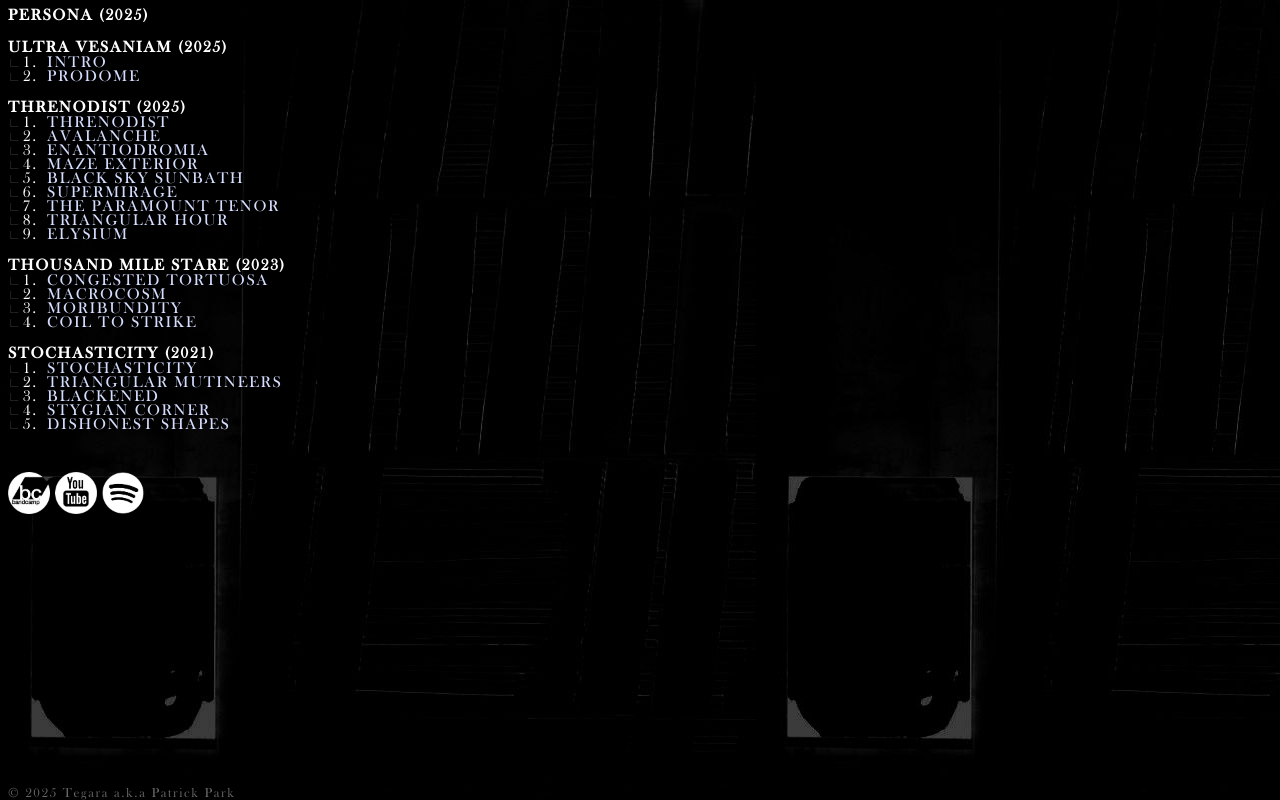
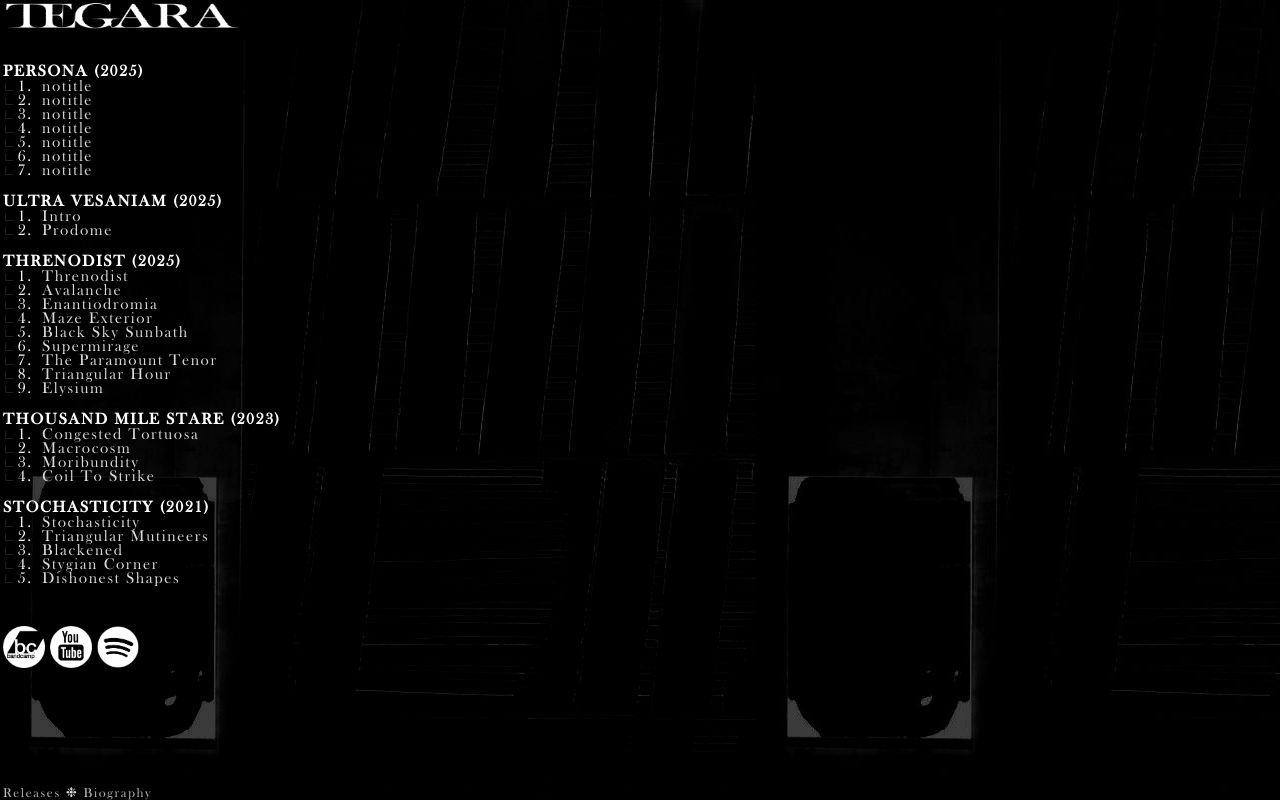
Before and after one commit to Vrezerino/Tegara, a React (Create React App) app: page / in a window 1280 px wide. Built offline with nearby package versions, Linux system fonts and the light colour scheme.

Commit message:
Edit, Add (components, pages): Write bio; Remove body margin; Edit styles; Add header with logo; Add undefined new release songs

```diff
--- a/src/App.css
+++ b/src/App.css
@@ -1,7 +1,7 @@
 @keyframes emerge {
   from {
     opacity: 0;
-    margin-top: -1%;
+    margin-top: -0.4%;
   }
 
   to {
@@ -25,14 +25,23 @@ html {
   color: white;
 }
 
-.releaseTitle {
+body {
+  animation: 1.2s emerge;
+  margin: 3px;
+}
+
+.page {
+  margin-top: 4em;
+}
+
+h2, .releaseTitle {
   text-transform: uppercase;
   font-size: medium;
 }
 
 a {
-  color: rgb(213, 221, 255);
-  text-decoration: rgb(213, 221, 255);
+  color: rgb(217, 217, 217);
+  text-decoration: rgb(217, 217, 217);
 }
 
 .rightAngle {
@@ -45,14 +54,20 @@ hr {
 }
 
 .bioContainer {
+  max-width: 500px;
   margin-bottom: 2em;
+  text-align: justify;
 }
 
-.releasesContainer {
-  animation: 1.2s emerge;
+ul li {
+  margin-bottom: -1px !important;
+  margin: 0;
+  padding: 0;
+  list-style: none;
 }
 
-.lyricsContainer {
+.bioContainer, .lyricsContainer {
+  line-height: 0.97;
   white-space: pre-line;
 }
 
@@ -73,7 +88,6 @@ span {
   flex-direction: row;
   align-items: center;
   font-size: normal;
-  text-transform: uppercase;
   display: flex;
   align-items: center;
   height: 14px;
@@ -97,10 +111,18 @@ span {
   height: 33px;
 }
 
+header,
 footer {
   text-align: center;
   font-size: smaller;
   position: fixed;
+}
+
+header {
+  top: 0;
+}
+
+footer {
   bottom: 0;
-  opacity: 40%;
+  opacity: 85%;
 }
--- a/src/components/Footer.jsx
+++ b/src/components/Footer.jsx
@@ -1,7 +1,9 @@
+import { Link } from 'react-router-dom';
+
 export default function Footer() {
     return (
         <footer>
-            © 2025 Tegara a.k.a Patrick Park
+            <Link to='/'>Releases</Link> ❉ <Link to='/bio'>Biography</Link>
         </footer>
     );
 }
--- /dev/null
+++ b/src/components/Header.jsx
@@ -0,0 +1,11 @@
+import { Link } from 'react-router-dom';
+
+export default function Header() {
+  return (
+    <header>
+      <Link to='/'>
+        <img src='/img/TEGARA.png' alt='Tegara logo' height='30' width='238' />
+      </Link>
+    </header>
+  );
+}
--- a/src/components/Release.jsx
+++ b/src/components/Release.jsx
@@ -2,12 +2,12 @@ import { Link } from 'react-router-dom';
 
 export function SongTitle({ songTitle, albumTitle, i }) {
   return (
-    <div key={`${songTitle}TitleDiv`} className='songTitleDiv'>
+    <article key={`${songTitle}TitleDiv`} className='songTitleDiv'>
       <span className='rightAngle'>∟</span> {i + 1}.&nbsp;
       <Link to={`/song/${albumTitle}/${songTitle.replaceAll(' ', '_')}`}>
         {songTitle}
       </Link>
-    </div>
+    </article>
   );
 }
 
@@ -15,15 +15,15 @@ export default function Release({ title, year, songs }) {
   const albumTitle = title.replaceAll(' ', '_');
 
   return (
-    <>
+    <article>
       <b className='releaseTitle'>
         {title} ({year})
       </b>
       <br />
       {songs?.map((s, i) => (
-        <SongTitle songTitle={s.title} albumTitle={albumTitle} i={i} />
+        <SongTitle key={s.title} songTitle={s.title} albumTitle={albumTitle} i={i} />
       ))}
       <hr />
-    </>
+    </article>
   );
 }
--- a/src/components/Song.jsx
+++ b/src/components/Song.jsx
@@ -13,12 +13,14 @@ export default function Song() {
     ?.songs.find((s) => s.title === songTitle);
 
   return (
+    <main className='page'>
+      {songResult ? (
         <>
-      <div className='lyricsContainer'>
+          <section className='lyricsContainer'>
             {songResult.lyrics ?? '[instrumental]'}
-      </div>
+          </section>
 
-      <div className='tabsContainer'>
+          <section className='tabsContainer'>
             {songResult.tabs?.map((t, i) => (
               <a href={t.url} key={i}>
                 <p className='songItemLink' key={i}>
@@ -31,11 +33,15 @@ export default function Song() {
                 </p>
               </a>
             ))}
-      </div>
+          </section>
+        </>
+      ) : (
+        <>[not available]</>
+      )}
 
-      <div className='backToIndexDiv'>
+      <section className='backToIndexDiv'>
         <Link to='/'>← Index</Link>
-      </div>
-    </>
+      </section>
+    </main>
   );
 }
--- a/src/data/releases.js
+++ b/src/data/releases.js
@@ -2,7 +2,43 @@ export const releases = [
   {
     title: 'Persona',
     year: 2025,
-    songs: null
+    songs: [
+      {
+        title: 'notitle',
+        lyrics: null,
+        tabs: [],
+      },
+      {
+        title: 'notitle',
+        lyrics: null,
+        tabs: [],
+      },
+      {
+        title: 'notitle',
+        lyrics: null,
+        tabs: [],
+      },
+      {
+        title: 'notitle',
+        lyrics: null,
+        tabs: [],
+      },
+      {
+        title: 'notitle',
+        lyrics: null,
+        tabs: [],
+      },
+      {
+        title: 'notitle',
+        lyrics: null,
+        tabs: [],
+      },
+      {
+        title: 'notitle',
+        lyrics: null,
+        tabs: [],
+      },
+    ],
   },
   {
     title: 'Ultra Vesaniam',
--- a/src/index.js
+++ b/src/index.js
@@ -1,15 +1,19 @@
 import ReactDOM from 'react-dom/client';
 import { BrowserRouter, Routes, Route } from 'react-router';
-import App from './App';
+import Home from './pages/Home';
+import Bio from './pages/Bio';
 import Song from './components/Song';
+import Header from './components/Header';
 import Footer from './components/Footer';
 
 const root = document.getElementById('root');
 
 ReactDOM.createRoot(root).render(
   <BrowserRouter>
+    <Header />
     <Routes>
-      <Route path='/' element={<App />} />
+      <Route path='/' element={<Home />} />
+      <Route path='/bio' element={<Bio />} />
       <Route path='/song/:album/:song' element={<Song />} />
     </Routes>
     <Footer />
--- /dev/null
+++ b/src/pages/Bio.jsx
@@ -0,0 +1,35 @@
+export default function Bio() {
+  return (
+    <main className='page'>
+      <section className='bioContainer'>
+        <p>
+          Founded by Patrick Park in 2009 having already had produced other styles
+          of music for seven years, <i>Tegara</i> is an experimental death metal
+          project that's in the past gone with various other names such as Vres.
+        </p>
+
+        <p>
+          Stylistically, groove metal and maybe even deathcorish influences can be
+          heard on the older records, while gradually fading away with each new
+          record towards a more avant-garde/death metal oriented sound.
+          Influences range from soundtracks and contemporary classical music to
+          death metal, black metal and experimental music.
+        </p>
+
+        <h2>Gear</h2>
+
+        <ul>
+          <li>Strandberg Boden 8 White Classic</li>
+          <li>DR strings</li>
+          <li>Sojing hollowbody bass guitar</li>
+          <li>Line 6 UX1</li>
+          <li>Yamaha HS7</li>
+          <li>AKG K702</li>
+          <li>Shure C606</li>
+          <li>HP ZBook G7</li>
+          <li>Reaper DAW</li>
+        </ul>
+      </section>
+    </main>
+  );
+}
--- a/src/App.jsx
+++ b/src/pages/Home.jsx
@@ -1,17 +1,17 @@
-import './App.css';
-import Release from './components/Release';
-import { releases } from './data/releases';
+import '../App.css'
+import Release from '../components/Release';
+import { releases } from '../data/releases';
 
-export default function App() {
+export default function Home() {
   return (
-    <>
-      <div className='releasesContainer'>
-        {releases.map((r, i) => (
-          <Release key={i} title={r.title} year={r.year} songs={r.songs} />
+    <main className='page'>
+      <section className='releasesContainer'>
+        {releases.map((r) => (
+          <Release key={r.title} title={r.title} year={r.year} songs={r.songs} />
         ))}
-      </div>
+      </section>
 
-      <div style={{ marginTop: '2em' }}>
+      <section style={{ marginTop: '2em' }}>
         <a href='https://tegara.bandcamp.com' rel='noreferrer' target='_blank'>
           <img
             className='streamingServiceImg'
@@ -44,7 +44,7 @@ export default function App() {
         {/**<a href='https://paypal.me/vrescendo?locale.x=en_US' rel='noreferrer' target='_blank'>
       <img alt='PayPal donate button' src='img/donatebtn.png' />
     </a>*/}
-      </div>
-    </>
+      </section>
+    </main>
   );
 }
```
Also changed, not shown: public/img/TEGARA.png (added). Lines whose indentation alone changed are shown as unchanged.
